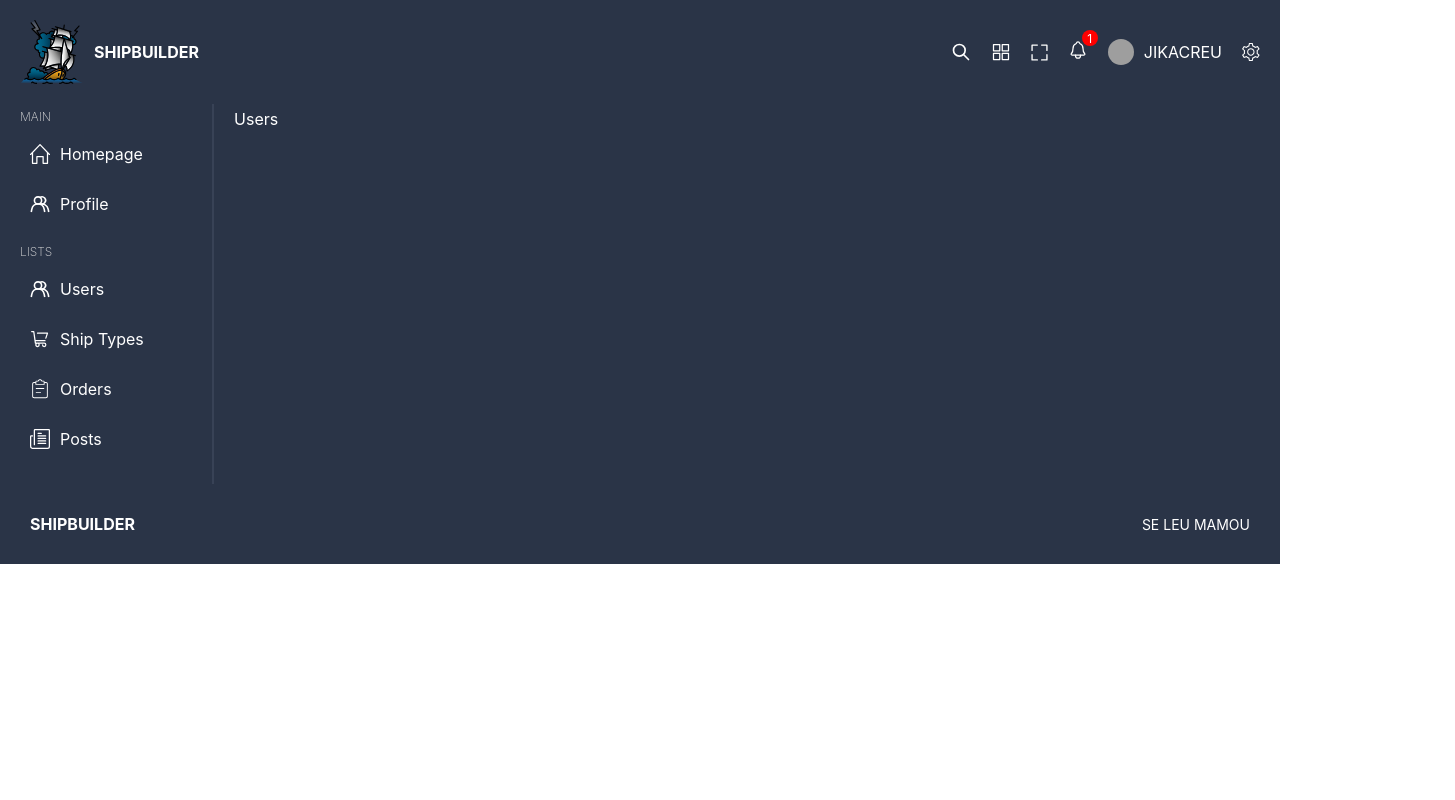
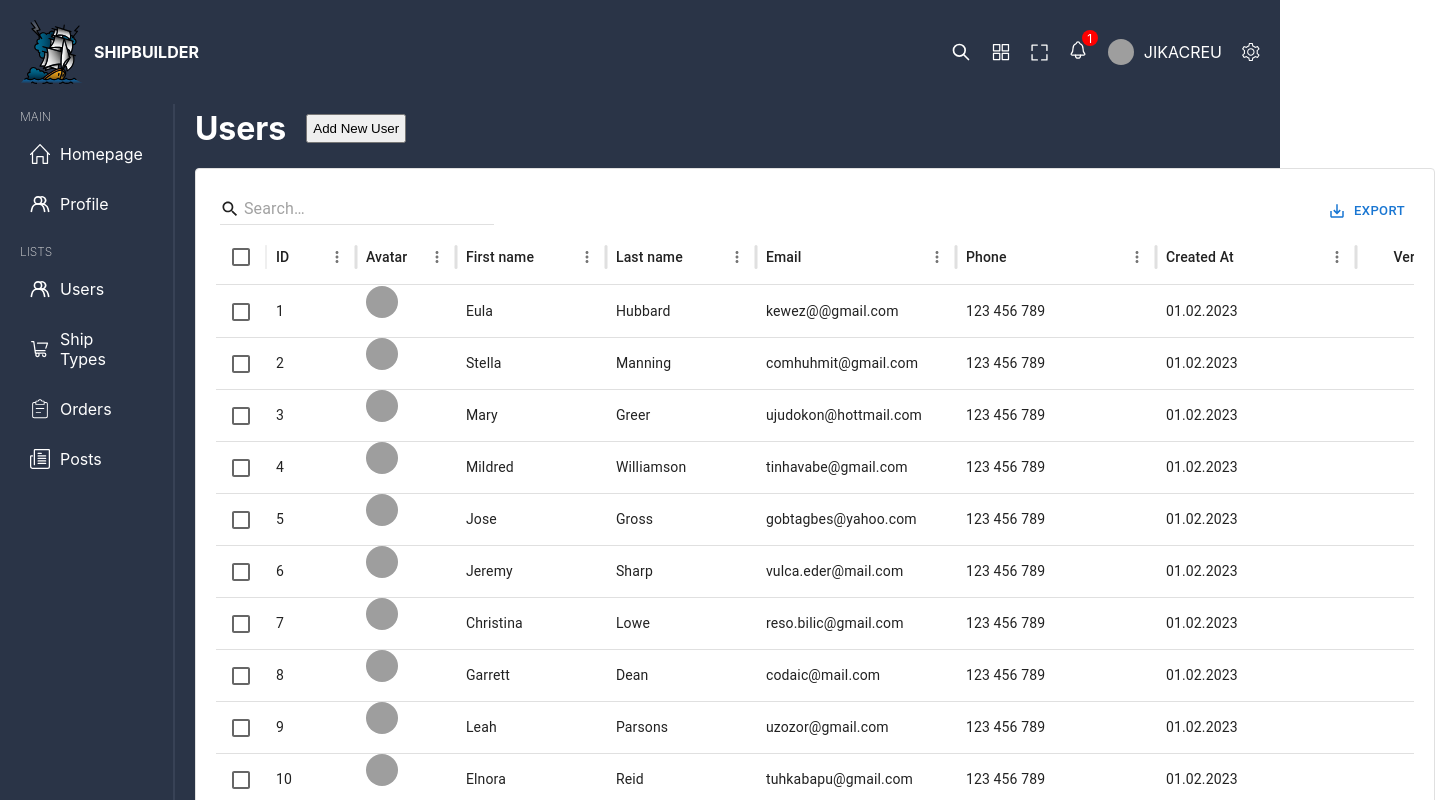
Before and after one commit to arthurwieb/go-api-shipbuilder, a React (Vite) app in the folder frontend/: page /users in a window 1280 px wide. Shown: the top 800 px of the page, 1455 px wide, since content can reach past the window. Built offline with nearby package versions, Linux system fonts and the light colour scheme; grey boxes are pictures that could not be loaded.

Commit message:
Reusable DataGrid Component

```diff
--- a/frontend/package.json
+++ b/frontend/package.json
@@ -10,6 +10,10 @@
     "preview": "vite preview"
   },
   "dependencies": {
+    "@emotion/react": "^11.11.4",
+    "@emotion/styled": "^11.11.5",
+    "@mui/material": "^5.15.16",
+    "@mui/x-data-grid": "^7.3.1",
     "@tanstack/react-query": "^5.32.1",
     "axios": "^1.6.8",
     "react": "^18.2.0",
--- /dev/null
+++ b/frontend/src/components/dataTable/DataTable.tsx
@@ -0,0 +1,87 @@
+import {
+  DataGrid,
+  GridColDef,
+  GridToolbar,
+} from "@mui/x-data-grid";
+import "./dataTable.scss";
+import { Link } from "react-router-dom";
+// import { useMutation, useQueryClient } from "@tanstack/react-query";
+
+type Props = {
+  columns: GridColDef[];
+  rows: object[];
+  slug: string;
+};
+
+const DataTable = (props: Props) => {
+
+  // TEST THE API
+
+  // const queryClient = useQueryClient();
+  // // const mutation = useMutation({
+  // //   mutationFn: (id: number) => {
+  // //     return fetch(`http://localhost:8800/api/${props.slug}/${id}`, {
+  // //       method: "delete",
+  // //     });
+  // //   },
+  // //   onSuccess: ()=>{
+  // //     queryClient.invalidateQueries([`all${props.slug}`]);
+  // //   }
+  // // });
+
+  const handleDelete = (id: number) => {
+    //delete the item
+    // mutation.mutate(id)
+    console.log(id + "has been deleted!")
+  };
+
+  const actionColumn: GridColDef = {
+    field: "action",
+    headerName: "Action",
+    width: 200,
+    renderCell: (params) => {
+      return (
+        <div className="action">
+          <Link to={`/${props.slug}/${params.row.id}`}>
+            <img src="/view.svg" alt="" />
+          </Link>
+          <div className="delete" onClick={() => handleDelete(params.row.id)}>
+            <img src="/delete.svg" alt="" />
+          </div>
+        </div>
+      );
+    },
+  };
+
+  return (
+    <div className="dataTable">
+      <DataGrid
+        className="dataGrid"
+        rows={props.rows}
+        columns={[...props.columns, actionColumn]}
+        initialState={{
+          pagination: {
+            paginationModel: {
+              pageSize: 10,
+            },
+          },
+        }}
+        slots={{ toolbar: GridToolbar }}
+        slotProps={{
+          toolbar: {
+            showQuickFilter: true,
+            quickFilterProps: { debounceMs: 500 },
+          },
+        }}
+        pageSizeOptions={[5]}
+        checkboxSelection
+        disableRowSelectionOnClick
+        disableColumnFilter
+        disableDensitySelector
+        disableColumnSelector
+      />
+    </div>
+  );
+};
+
+export default DataTable;
--- /dev/null
+++ b/frontend/src/components/dataTable/dataTable.scss
@@ -0,0 +1,29 @@
+.dataTable{
+
+  .dataGrid{
+    background: white;
+    padding: 20px;
+
+    .MuiDataGrid-toolbarContainer{
+      flex-direction: row-reverse;
+    }
+
+    img{
+      width: 32px;
+      height: 32px;
+      border-radius: 50%;
+      object-fit: cover;
+    }
+
+    .action{
+      display: flex;
+      gap: 15px;
+
+      img{
+        width: 20px;
+        height: 20px;
+        cursor: pointer;
+      }
+    }
+  }
+}
--- a/frontend/src/pages/users/Users.tsx
+++ b/frontend/src/pages/users/Users.tsx
@@ -1,7 +1,64 @@
+import { GridColDef } from "@mui/x-data-grid";
+import DataTable from "../../components/dataTable/DataTable"
 import "./users.scss"
+import { userRows } from "../../data";
+
+const columns: GridColDef[] = [
+  { field: "id", headerName: "ID", width: 90 },
+  {
+    field: "img",
+    headerName: "Avatar",
+    width: 100,
+    renderCell: (params) => {
+      return <img src={params.row.img || "/noavatar.png"} alt="" />;
+    },
+  },
+  {
+    field: "firstName",
+    type: "string",
+    headerName: "First name",
+    width: 150,
+  },
+  {
+    field: "lastName",
+    type: "string",
+    headerName: "Last name",
+    width: 150,
+  },
+  {
+    field: "email",
+    type: "string",
+    headerName: "Email",
+    width: 200,
+  },
+  {
+    field: "phone",
+    type: "string",
+    headerName: "Phone",
+    width: 200,
+  },
+  {
+    field: "createdAt",
+    headerName: "Created At",
+    width: 200,
+    type: "string",
+  },
+  {
+    field: "verified",
+    headerName: "Verified",
+    width: 150,
+    type: "boolean",
+  },
+];
 
 export const Users = () => {
   return (
-    <div className="users">Users</div>
+    <div className="users">
+      <div className="info">
+        <h1>Users</h1>
+        <button>Add New User</button>
+      </div>
+      <DataTable slug="users" columns={columns} rows={userRows} />
+    </div>
   )
 }
--- a/frontend/src/pages/users/users.scss
+++ b/frontend/src/pages/users/users.scss
@@ -1,2 +1,14 @@
 .users{
+
+  .info{
+    display: flex;
+    align-items: center;
+    gap: 20px;
+    margin-bottom: 20px;
+
+    button{
+      padding: 5px;
+      cursor: pointer;
+    }
+  }
 }
```
Also changed, not shown: 1 other file (tests, documents, lock files or other folders).
